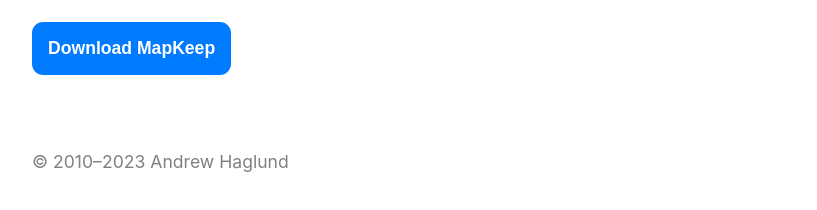
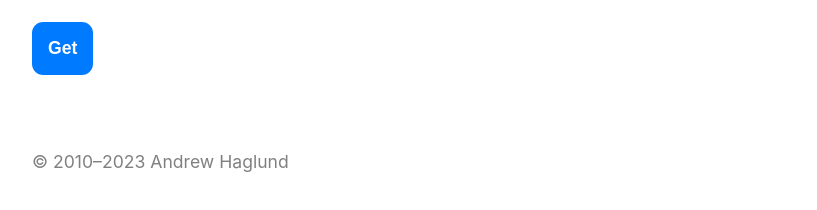
Before and after one commit to AndrewHaglund/AndrewHaglund.github.io, a plain HTML site: page mapkeep.html in a window 1280 px wide. Shown: the part 628-838 px from the top of the page, without its empty margins (224-1041 px from the left). Drawn offline with Linux system fonts and the light colour scheme.

Commit message:
Change message to Get

```diff
--- a/mapkeep.html
+++ b/mapkeep.html
@@ -47,7 +47,7 @@
 
 	<!-- button -->
 	<a href="https://apps.apple.com/us/app/mapkeep/id6467408833">
-			<button type="button">Download MapKeep</button>
+			<button type="button">Get</button>
 	</a>
 
 
```
